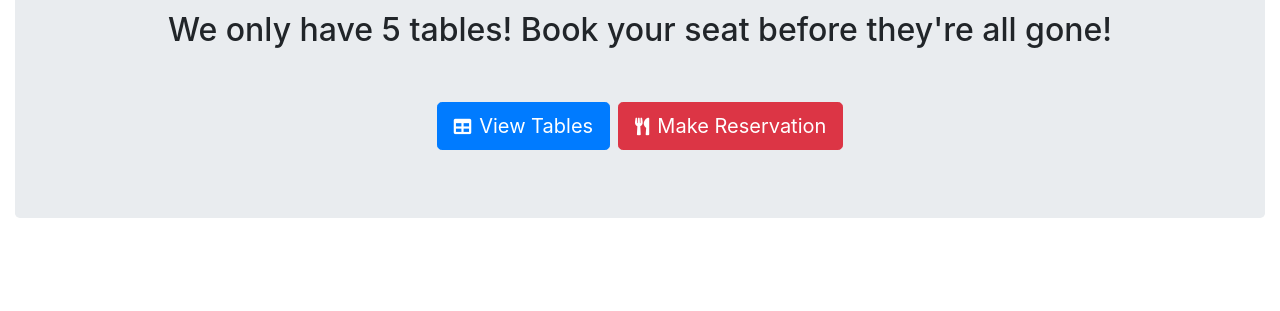
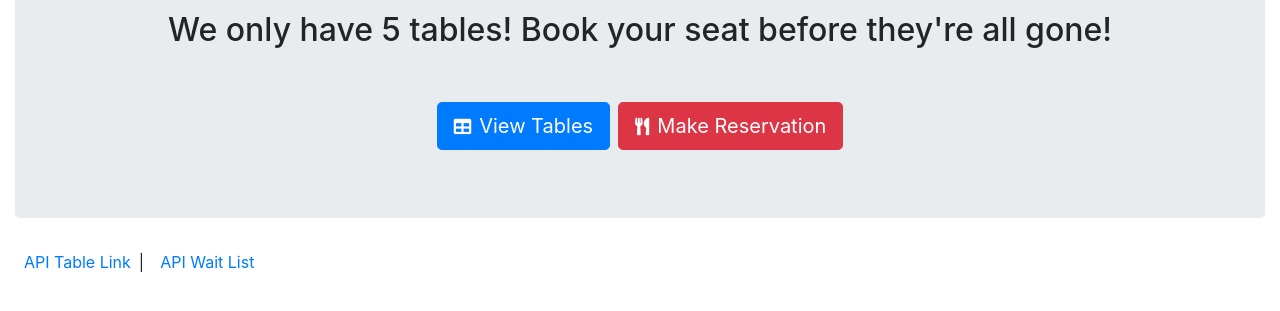
Before and after one commit to baseballbrad12/Hot-Restaurant, a plain HTML site: page index.html in a window 1280 px wide. Shown: the part 153-464 px from the top of the page. Drawn offline with nearby package versions, Linux system fonts and the light colour scheme.

Commit message:
added API links

```diff
--- a/index.html
+++ b/index.html
@@ -37,6 +37,9 @@
         </div>
       </header>
     </div>
+    <nav class="d-flex justify-content-left m-4">
+        <a href="#" class="tableLink mr-2">API Table Link</a> | <a href="#" class="waitLink ml-3">API Wait List</a>
+    </nav>
   </body>
   <!-- jquery -->
   <script src="https://cdnjs.cloudflare.com/ajax/libs/jquery/3.5.1/jquery.min.js"></script>
```
